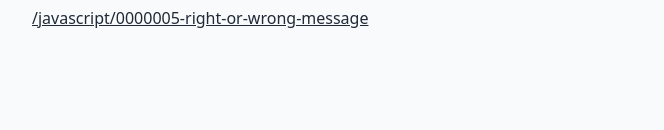
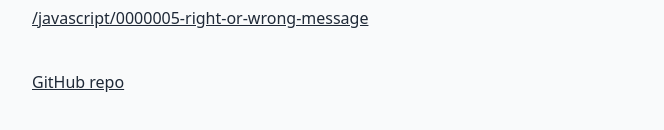
Before and after one commit to a6software/thetechnicalinterview.com, a Next.js app: page / in a window 1280 px wide. Shown: the part 274-404 px from the top of the page, without its empty margins (304-968 px from the left). Built offline with nearby package versions, Linux system fonts and the light colour scheme.

Commit message:
Adds github text link

```diff
--- a/pages/index.tsx
+++ b/pages/index.tsx
@@ -53,6 +53,22 @@ const Index: NextPage<IndexProps> = ({ availableQuestions }) => {
             })}
           </ul>
         </div>
+
+        <div className="mt-8">
+          <ul>
+            <li>
+              <a
+                href="https://github.com/a6software/thetechnicalinterview.com"
+                target="_blank"
+                rel="noreferrer"
+                title={"GitHub"}
+                className="link"
+              >
+                GitHub repo
+              </a>
+            </li>
+          </ul>
+        </div>
       </main>
     </div>
   );
--- a/pages/question/[...requestedQuestion].tsx
+++ b/pages/question/[...requestedQuestion].tsx
@@ -254,7 +254,7 @@ const QuestionPage: NextPage<QuestionPageProps> = ({
                   title={`This question was originally found at: ${credit}`}
                 >
                   {credit}
-                </a>{" "}
+                </a>
               </p>
 
               <h3>Tags</h3>
```
Also changed, not shown: 1 other file (tests, documents, lock files or other folders).
